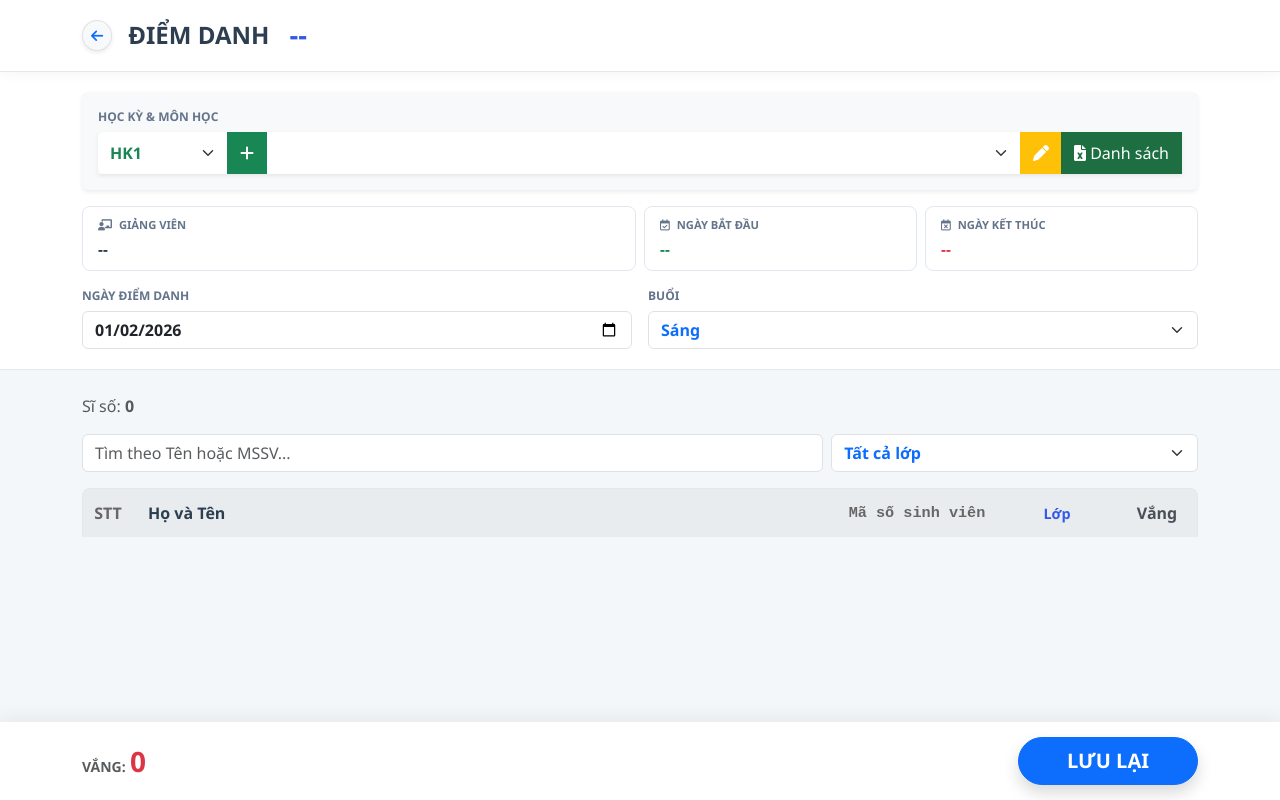
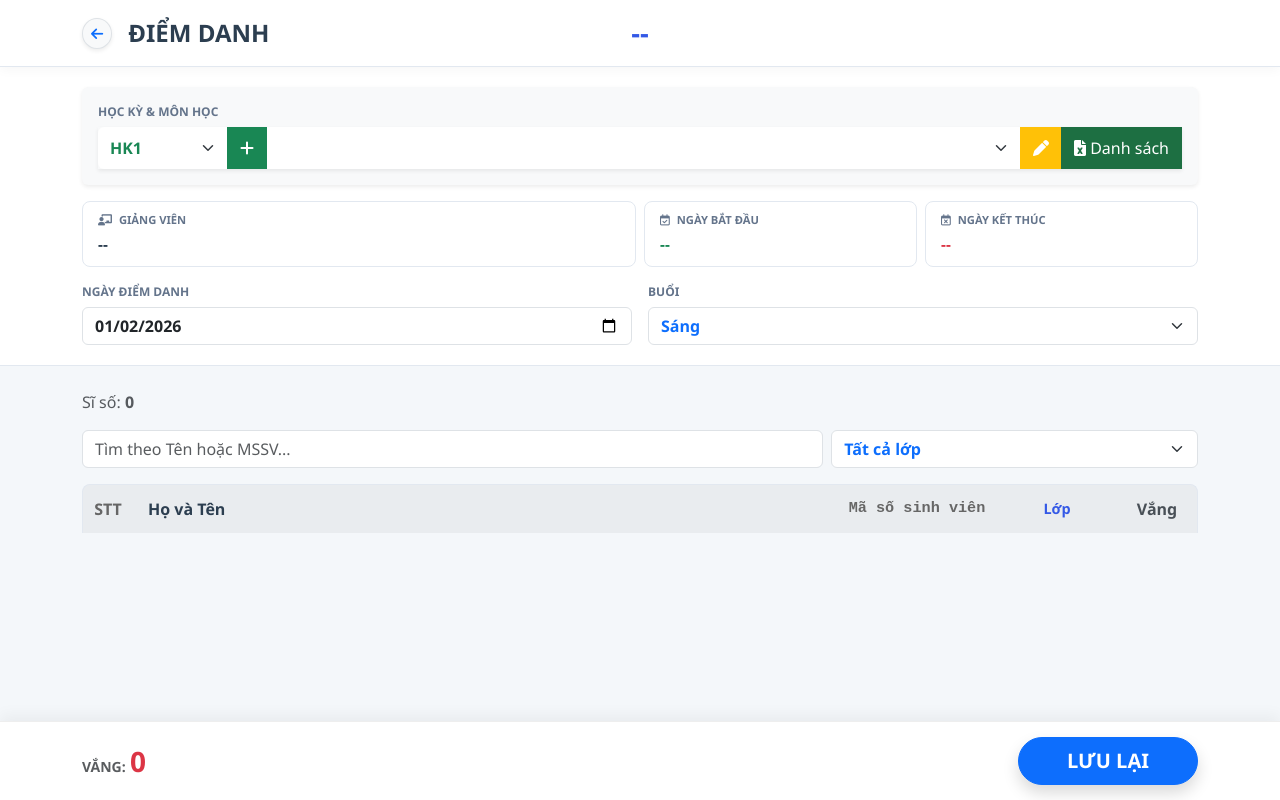
Before and after one commit to Nhat-IT/quan-ly-lop-hoc, a website: page public/diemdanh.html in a window 1280 px wide. Drawn offline with nearby package versions, Linux system fonts and the light colour scheme; no server answers; sample sign-in values are in the browser's storage.

Commit message:
update điểm danh

```diff
--- a/public/diemdanh.html
+++ b/public/diemdanh.html
@@ -12,9 +12,35 @@
         body { background-color: var(--bg-body); font-family: 'Segoe UI', sans-serif; color: var(--text-dark); padding-bottom: 100px; }
 
         /* 1. HEADER CHỈNH SỬA: TITLE NGAY SAU MŨI TÊN */
-        .sticky-header { background: var(--bg-white); position: sticky; top: 0; z-index: 1000; padding: 15px 0; border-bottom: 1px solid var(--border-color); box-shadow: 0 4px 10px rgba(0,0,0,0.03); }
-        .sticky-header .header-title { font-size: 1.5rem; font-weight: bold; text-transform: uppercase; color: var(--text-dark); margin-right: 20px; }
-        .sticky-header .header-subject { font-size: 1.7rem; font-weight: bold; text-transform: uppercase; color: var(--primary-color); }
+        .sticky-header {
+            background: var(--bg-white);
+            position: sticky;
+            top: 0;
+            z-index: 1000;
+            padding: 15px 0;
+            border-bottom: 1px solid var(--border-color);
+            box-shadow: 0 4px 10px rgba(0,0,0,0.03);
+        }
+
+        .sticky-header .header-title {
+            font-size: 1.5rem;
+            font-weight: 800; /* đậm rõ */
+            text-transform: uppercase;
+            color: var(--text-dark);
+            margin-right: 20px;
+        }
+
+
+        /* Căn giữa tuyệt đối */
+        .sticky-header .header-subject {
+            position: absolute;
+            left: 50%;
+            transform: translateX(-50%);
+            font-size: 1.7rem;
+            font-weight: bold;
+            text-transform: uppercase;
+            color: var(--primary-color);
+        }
 
         .scrollable-controls { background: var(--bg-white); padding-top: 20px; padding-bottom: 20px; border-bottom: 1px solid var(--border-color); margin-bottom: 20px; }
         .lbl-caption { font-size: 0.75rem; font-weight: 700; color: #64748b; text-transform: uppercase; margin-bottom: 6px; display: block; }
@@ -67,13 +93,20 @@
 <body>
 
     <div class="sticky-header">
-        <div class="container d-flex align-items-center">
-            <a href="index.html" class="btn btn-light btn-sm rounded-circle shadow-sm border me-3"><i class="fas fa-arrow-left text-primary"></i></a>
+        <div class="container d-flex align-items-center position-relative">
+            <a href="index.html" class="btn btn-light btn-sm rounded-circle shadow-sm border me-3">
+                <i class="fas fa-arrow-left text-primary"></i>
+            </a>
+
             <div class="header-title">ĐIỂM DANH</div>
+
+            <!-- Căn giữa -->
             <div class="header-subject" id="displaySubjectName">--</div>
+
             <div class="ms-auto"></div>
         </div>
     </div>
+
 
     <div class="scrollable-controls">
         <div class="container">
```
